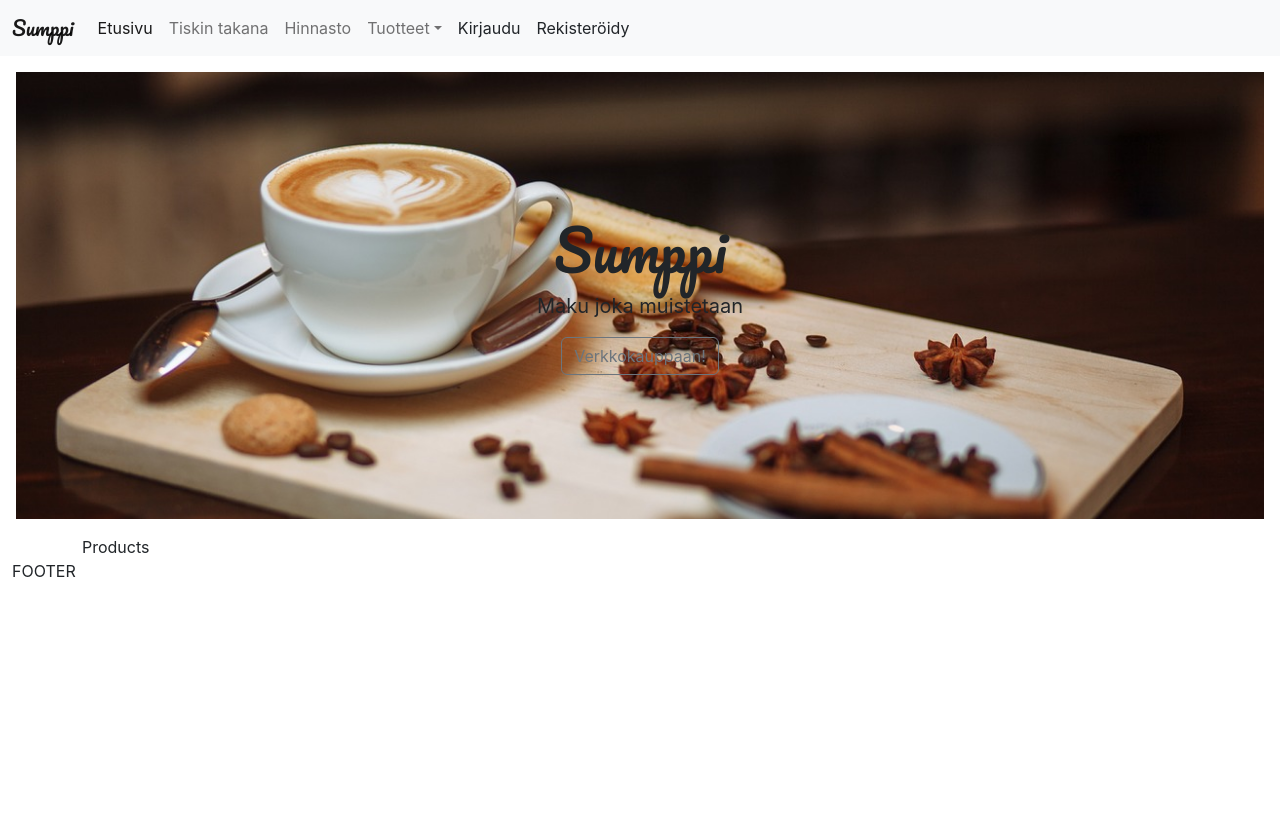
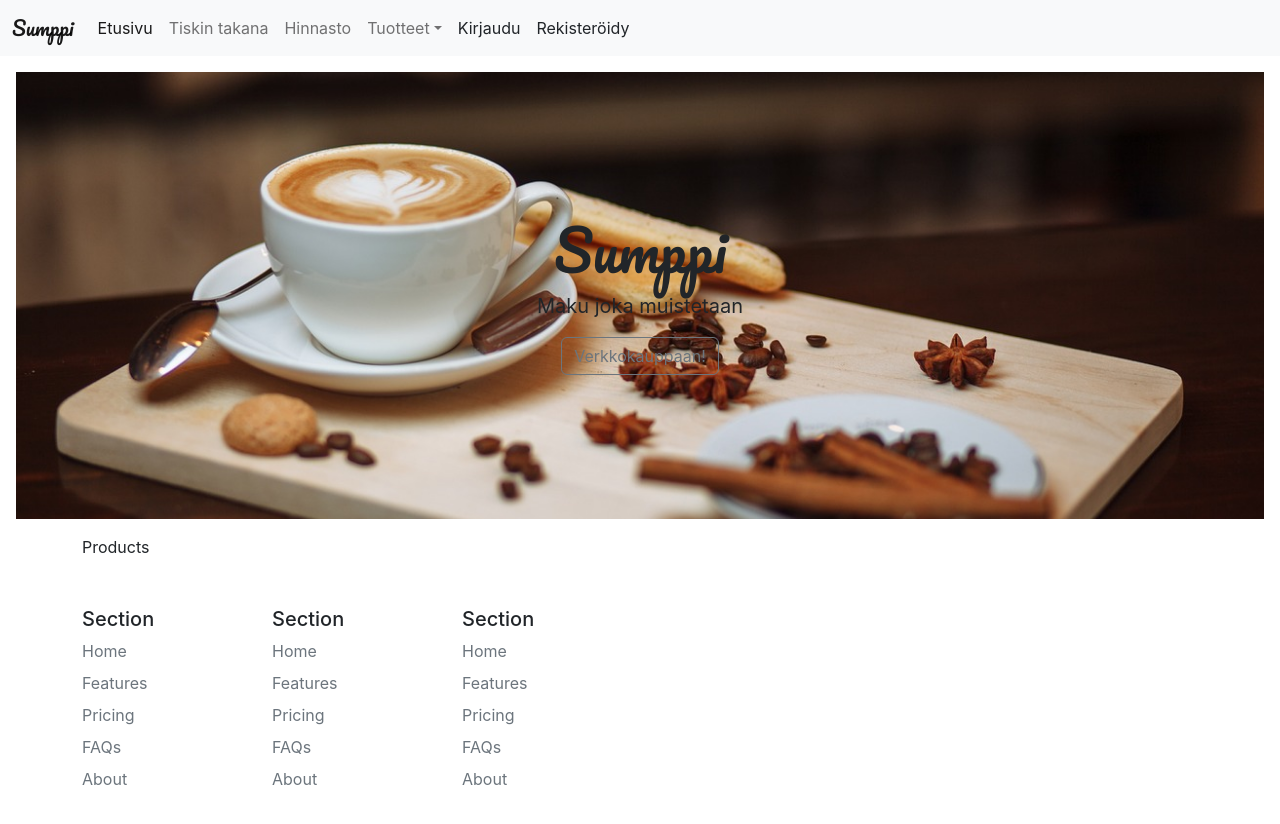
Before and after one commit to Ennikatariina/Verkkopalveluprojekti_ryhma9, a React (Create React App) app: page /products in a window 1280 px wide. Shown: the top 824 px of the page. Before the commit the page ends 800 px from the top, so only its background shows below. Built offline with nearby package versions, Linux system fonts and the light colour scheme.

Commit message:
footerin muokkaus

```diff
--- a/src/components/Footer.js
+++ b/src/components/Footer.js
@@ -2,10 +2,46 @@ import React from "react";
 
 export default function Footer() {
     return (
-        <footer className="footer">
-            <div className="container-fluid">
-                <span>FOOTER </span>
-            </div>
-        </footer>
+        <div class="container">
+  <footer class="py-5">
+    <div class="row">
+      <div class="col-6 col-md-2 mb-3">
+        <h5>Section</h5>
+        <ul class="nav flex-column">
+          <li class="nav-item mb-2"><a href="#" class="nav-link p-0 text-muted">Home</a></li>
+          <li class="nav-item mb-2"><a href="#" class="nav-link p-0 text-muted">Features</a></li>
+          <li class="nav-item mb-2"><a href="#" class="nav-link p-0 text-muted">Pricing</a></li>
+          <li class="nav-item mb-2"><a href="#" class="nav-link p-0 text-muted">FAQs</a></li>
+          <li class="nav-item mb-2"><a href="#" class="nav-link p-0 text-muted">About</a></li>
+        </ul>
+      </div>
+
+      <div class="col-6 col-md-2 mb-3">
+        <h5>Section</h5>
+        <ul class="nav flex-column">
+          <li class="nav-item mb-2"><a href="#" class="nav-link p-0 text-muted">Home</a></li>
+          <li class="nav-item mb-2"><a href="#" class="nav-link p-0 text-muted">Features</a></li>
+          <li class="nav-item mb-2"><a href="#" class="nav-link p-0 text-muted">Pricing</a></li>
+          <li class="nav-item mb-2"><a href="#" class="nav-link p-0 text-muted">FAQs</a></li>
+          <li class="nav-item mb-2"><a href="#" class="nav-link p-0 text-muted">About</a></li>
+        </ul>
+      </div>
+
+      <div class="col-6 col-md-2 mb-3">
+        <h5>Section</h5>
+        <ul class="nav flex-column">
+          <li class="nav-item mb-2"><a href="#" class="nav-link p-0 text-muted">Home</a></li>
+          <li class="nav-item mb-2"><a href="#" class="nav-link p-0 text-muted">Features</a></li>
+          <li class="nav-item mb-2"><a href="#" class="nav-link p-0 text-muted">Pricing</a></li>
+          <li class="nav-item mb-2"><a href="#" class="nav-link p-0 text-muted">FAQs</a></li>
+          <li class="nav-item mb-2"><a href="#" class="nav-link p-0 text-muted">About</a></li>
+        </ul>
+      </div>
+
+
+    </div>
+
+  </footer>
+</div>
     )
 }
```
